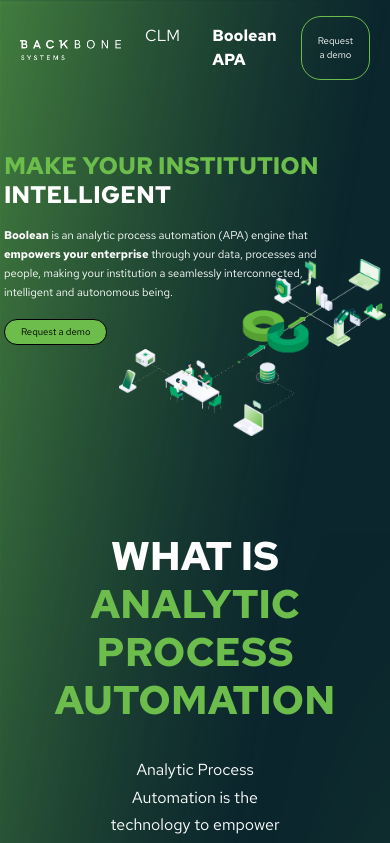
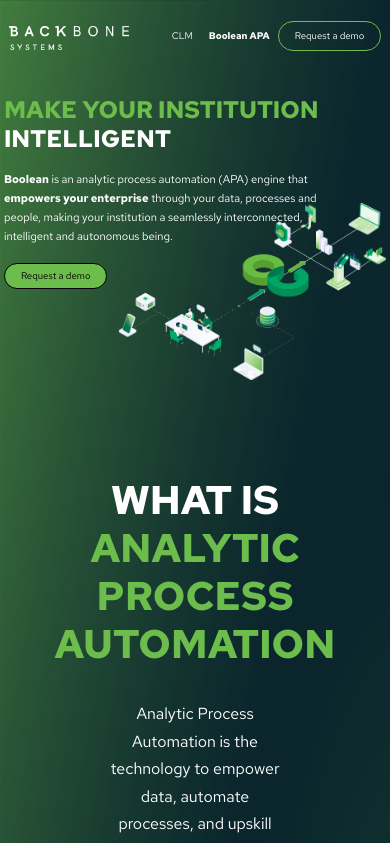
Before and after one commit to dokodeko/backbone, a Next.js app: page / in a window 390 px wide. Shown: the top 843 px of the page. Built offline with nearby package versions, Linux system fonts and the light colour scheme.

Commit message:
completos estilos navbar mobile

```diff
--- a/components/layout/NavBar.jsx
+++ b/components/layout/NavBar.jsx
@@ -4,11 +4,6 @@ import Link from "next/link";
 import Boton from "../ui/Boton";
 import styleUi from "../ui/ui.module.css";
 import styleLayout from "./layout.module.css";
-
-const customLink = {
-  color: "#fff",
-  marginRight: "1rem",
-};
 
 const Header = () => {
   return (
@@ -22,10 +17,10 @@ const Header = () => {
       <Navbar.Collapse id="basic-navbar-nav">
         <Nav className="ml-auto">
           <Link href="/clm" passHref>
-            <Nav.Link style={customLink}>CLM</Nav.Link>
+            <Nav.Link className={`${styleLayout.links}`}>CLM</Nav.Link>
           </Link>
           <Link href="/" passHref>
-            <Nav.Link style={customLink} className={styleUi.fuente}>
+            <Nav.Link className={`${styleUi.fuente} ${styleLayout.links}`}>
               Boolean APA
             </Nav.Link>
           </Link>
--- a/components/layout/layout.module.css
+++ b/components/layout/layout.module.css
@@ -24,6 +24,10 @@
 .logo {
   width: 256px;
 }
+.links {
+  color: #fff !important;
+  margin-right: 1rem;
+}
 .fondo_2 {
   background-image: url("/png/fondos/fondo_02.png");
   background-repeat: no-repeat;
@@ -33,6 +37,13 @@
 }
 @media (max-width: 767px) {
   .nav_custom {
-    padding-top: 1rem;
+    padding: 1rem 0.3rem 0.5rem 0.3rem;
+  }
+  .links {
+    margin-right: 0rem;
+    font-size: 0.6rem;
+  }
+  .logo {
+    width: 120px;
   }
 }
--- a/components/paginas/index/index.module.css
+++ b/components/paginas/index/index.module.css
@@ -169,6 +169,7 @@
     height: auto;
     background-size: 70%;
     height: 300px;
+    margin-top: 1rem;
     background-position-y: bottom;
   }
   .cont_izquierda {
```
